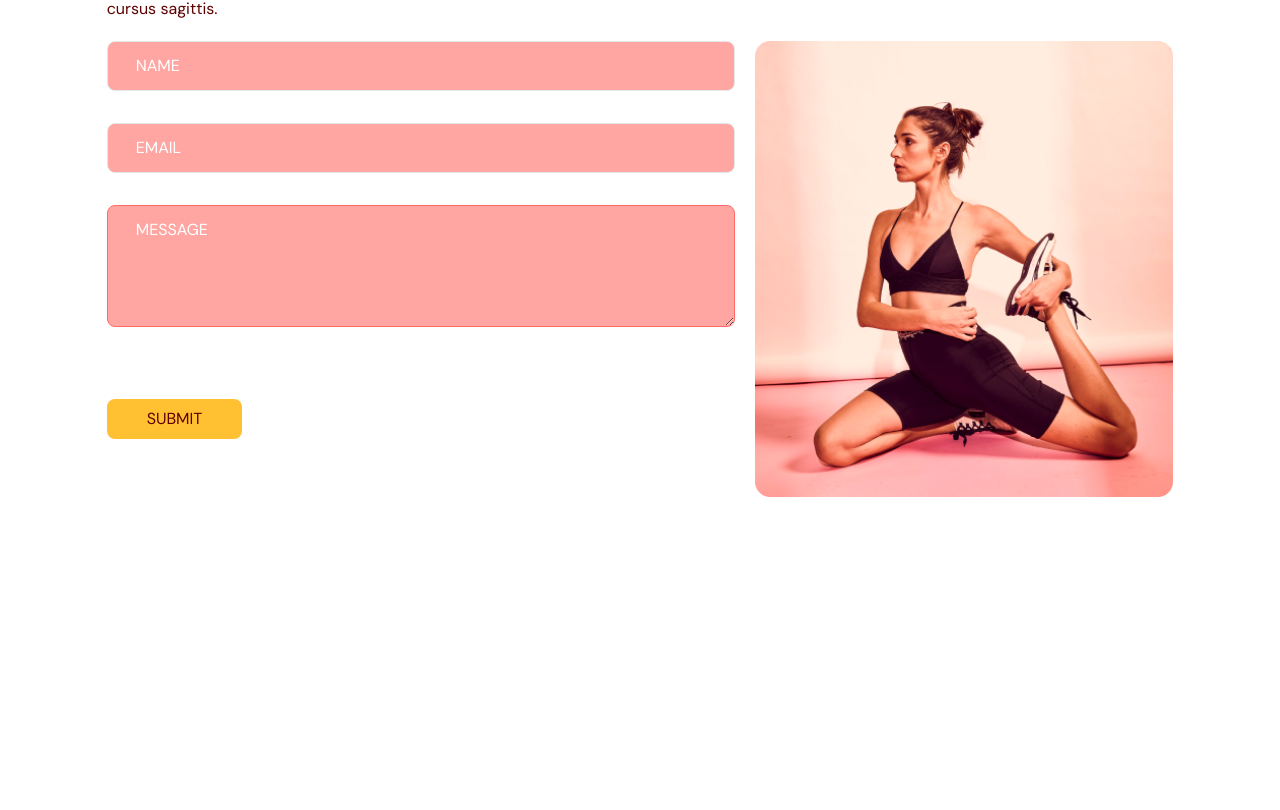
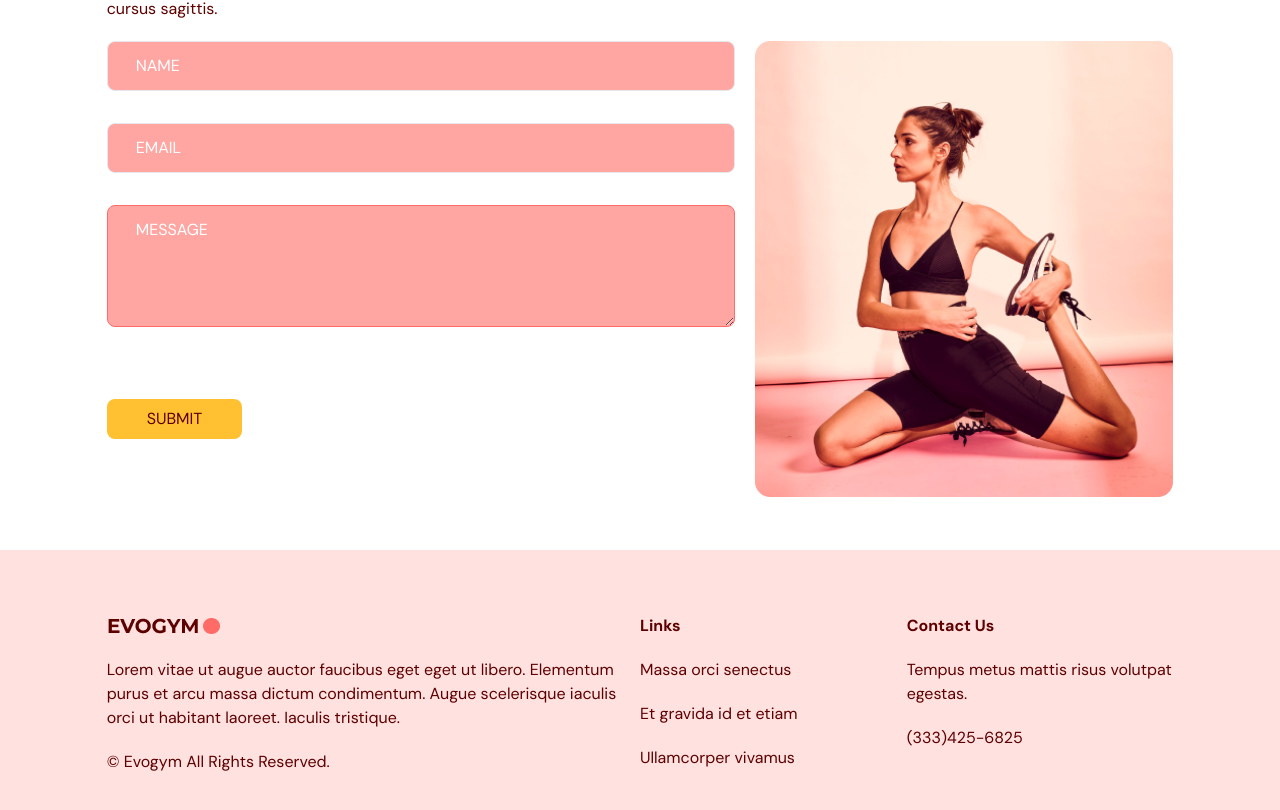
Before and after one commit to houssam72/ReactFitness, a React (Vite) app in the folder ReactWithTest/: page / in a window 1280 px wide. Shown: the part 3209-4019 px from the top of the page. Before the commit the page ends 3759 px from the top, so only its background shows below. Built offline with nearby package versions, Linux system fonts and the light colour scheme.

Commit message:
Add footter to my project

```diff
--- a/ReactWithTest/src/App.tsx
+++ b/ReactWithTest/src/App.tsx
@@ -1,5 +1,6 @@
 import Benefits from "./scenes/benefits";
 import ContactUs from "./scenes/contactus";
+import Footer from "./scenes/footer/index.";
 import Home from "./scenes/home";
 import Navbar from "./scenes/navbar";
 import OurClasses from "./scenes/ourclasses";
@@ -11,6 +12,7 @@
       <Benefits />
       <OurClasses />
       <ContactUs />
+      <Footer/>
     </div>
   );
 }
--- a/ReactWithTest/src/scenes/contactus/index.tsx
+++ b/ReactWithTest/src/scenes/contactus/index.tsx
@@ -36,7 +36,7 @@
               rows={4}
               cols={50}
             />
-            <div className=" mt-10">
+            <div className=" my-10  md:mb-0">
               <Button title="SUBMIT" />
             </div>
           </div>
--- /dev/null
+++ b/ReactWithTest/src/scenes/footer/index..tsx
@@ -0,0 +1,38 @@
+import logo from "@/assets/Logo.png";
+type Props = {};
+
+const Footer = (props: Props) => {
+  return (
+    <footer className="w-full bg-primary-100 py-16">
+      <div className="mx-auto flex w-5/6 flex-col gap-16 md:flex-row  md:gap-0">
+        <div className="basis-1/2">
+          <div>
+            {" "}
+            <img src={logo} alt="footer logo" />{" "}
+          </div>
+          <div className="my-5">
+            Lorem vitae ut augue auctor faucibus eget eget ut libero. Elementum
+            purus et arcu massa dictum condimentum. Augue scelerisque iaculis
+            orci ut habitant laoreet. Iaculis tristique.
+          </div>
+          <div>© Evogym All Rights Reserved.</div>
+        </div>
+        <div className=" basis-1/4">
+          <h4 className="font-bold">Links</h4>
+          <div className="my-5">Massa orci senectus</div>
+          <div className="my-5">Et gravida id et etiam</div>
+          <div className="my-5">Ullamcorper vivamus</div>
+        </div>
+        <div className=" basis-1/4">
+          <h4 className="font-bold">Contact Us</h4>
+          <div className="my-5">
+            Tempus metus mattis risus volutpat egestas.
+          </div>
+          <div>(333)425-6825</div>
+        </div>
+      </div>
+    </footer>
+  );
+};
+
+export default Footer;
```
